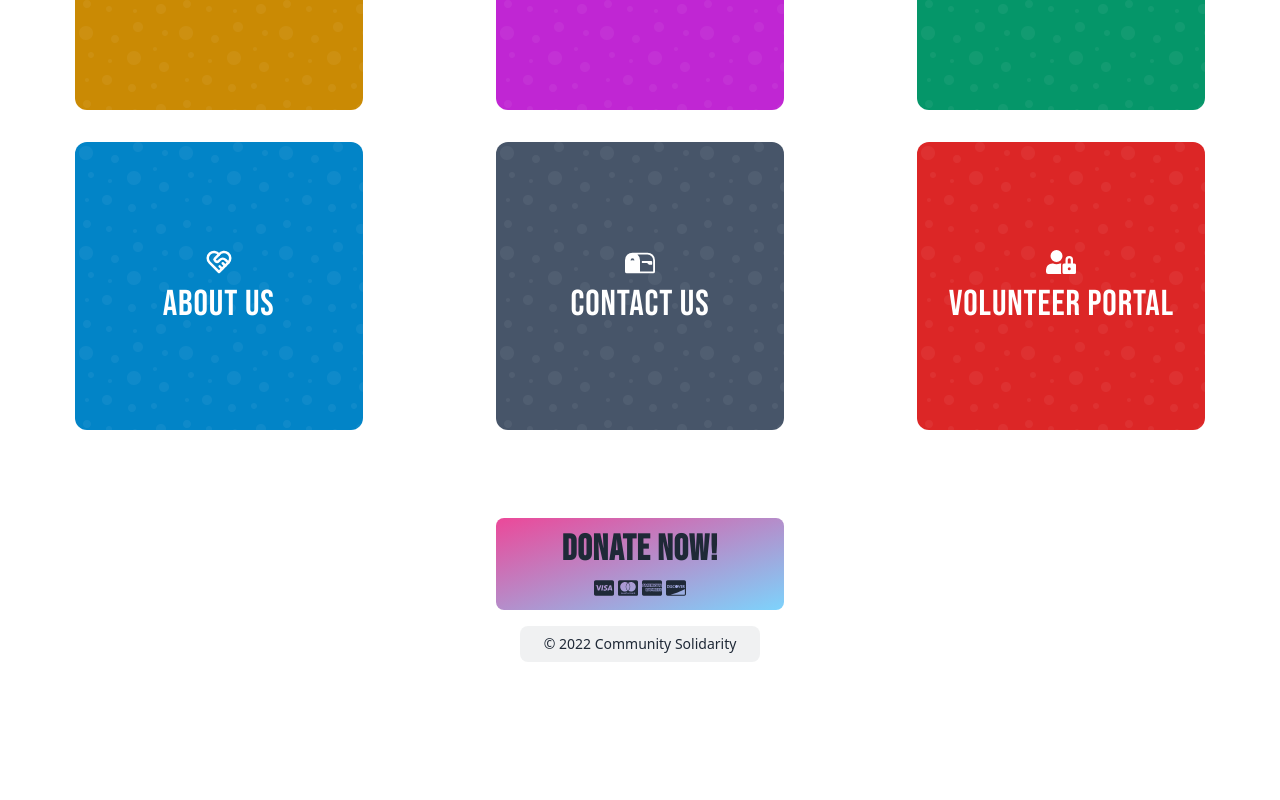
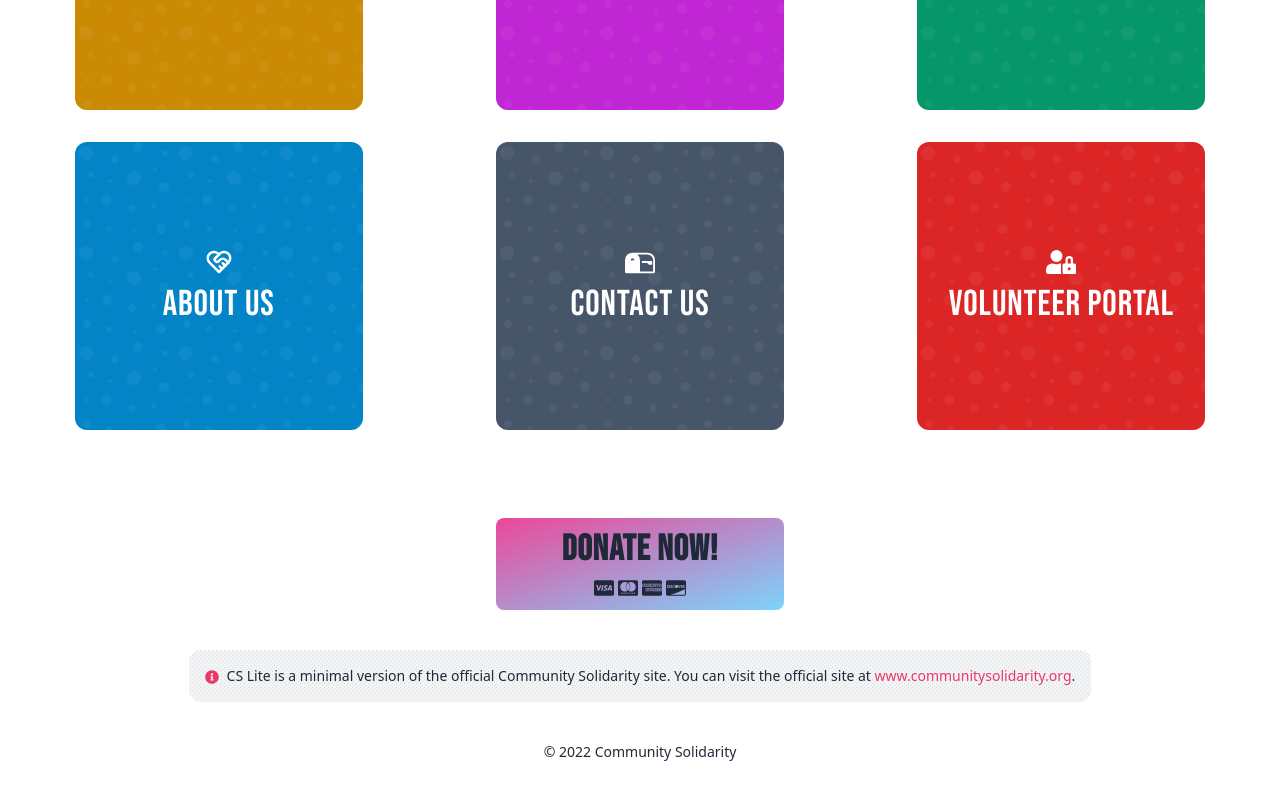
Before and after one commit to just214/cs-lite, a Next.js app: page / in a window 1280 px wide. Shown: the part 514-1314 px from the top of the page. Before the commit the page ends 1240 px from the top, so only its background shows below. Built offline with nearby package versions, Linux system fonts and the light colour scheme.

Commit message:
style: custom animation utility and footer display refinements

```diff
--- a/src/components/Footer.tsx
+++ b/src/components/Footer.tsx
@@ -1,12 +1,30 @@
+import { FaInfoCircle } from "react-icons/fa";
+
 import { DonateButton } from "./DonateButton";
 
 export function Footer() {
   return (
-    <footer className="p-4 text-sm w-full flex flex-col items-center gap-4 justify-center my-12">
+    <footer className="p-4 text-sm w-full flex flex-col items-center gap-4 justify-center my-12 space-y-6">
       <DonateButton />
-      <p className="rounded-lg p-2 bg-gray-500/10 px-6">
-        © {new Date().getFullYear()} Community Solidarity
+
+      <p className="p-4 rounded-xl texture font-medium surface-alt my-6 text-sm ">
+        <FaInfoCircle className="text-cs-pink inline mr-2" />
+        <span>
+          CS Lite is a minimal version of the official Community Solidarity
+          site. You can visit the official site at
+        </span>
+        <a
+          href="https://www.communitysolidarity.org"
+          target="_blank"
+          rel="noopener noreferrer"
+          className="anchor"
+        >
+          {" "}
+          www.communitysolidarity.org
+        </a>
+        .
       </p>
+      <p>© {new Date().getFullYear()} Community Solidarity</p>
     </footer>
   );
 }
--- a/tailwind.config.js
+++ b/tailwind.config.js
@@ -12,6 +12,15 @@ module.exports = {
         "cs-pink": "#ea3968",
         "cs-gray": "#0A0A0A",
       },
+      animation: {
+        fade: "fade 1s ease-in-out",
+      },
+      keyframes: {
+        fade: {
+          "0%": { opacity: 0 },
+          "100%": { opacity: 1 },
+        },
+      },
     },
   },
 };
```
